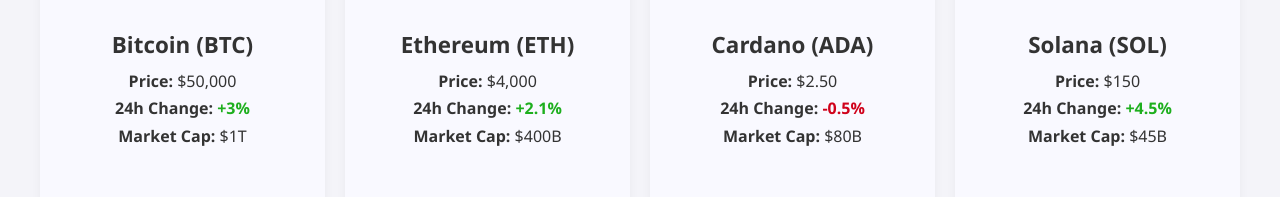
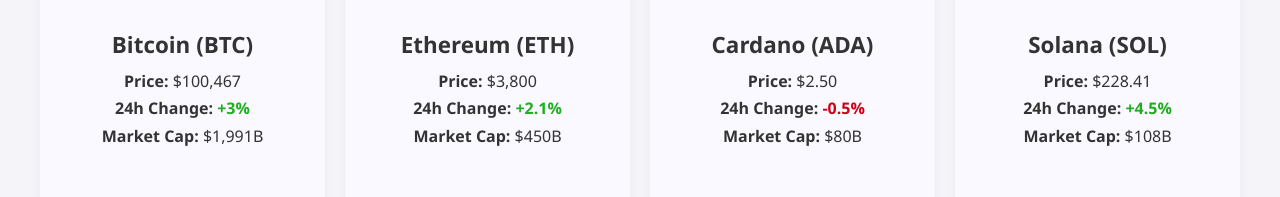
Before and after one commit to AirMax-11/AirMax, a plain HTML site: page prices.html in a window 1280 px wide. Shown: the part 478-675 px from the top of the page. Drawn offline with Linux system fonts and the light colour scheme.

Commit message:
Update prices.html

```diff
--- a/prices.html
+++ b/prices.html
@@ -109,15 +109,15 @@
         <div class="crypto-grid" id="crypto-grid">
             <div class="crypto-card" data-coin="Bitcoin" data-symbol="BTC">
                 <h3>Bitcoin (BTC)</h3>
-                <p><strong>Price:</strong> <span class="price">$50,000</span></p>
+                <p><strong>Price:</strong> <span class="price">$100,467</span></p>
                 <p><strong>24h Change:</strong> <span class="change variation-positive">+3%</span></p>
-                <p><strong>Market Cap:</strong> $1T</p>
+                <p><strong>Market Cap:</strong> $1,991B</p>
             </div>
             <div class="crypto-card" data-coin="Ethereum" data-symbol="ETH">
                 <h3>Ethereum (ETH)</h3>
-                <p><strong>Price:</strong> <span class="price">$4,000</span></p>
+                <p><strong>Price:</strong> <span class="price">$3,800</span></p>
                 <p><strong>24h Change:</strong> <span class="change variation-positive">+2.1%</span></p>
-                <p><strong>Market Cap:</strong> $400B</p>
+                <p><strong>Market Cap:</strong> $450B</p>
             </div>
             <div class="crypto-card" data-coin="Cardano" data-symbol="ADA">
                 <h3>Cardano (ADA)</h3>
@@ -127,9 +127,9 @@
             </div>
             <div class="crypto-card" data-coin="Solana" data-symbol="SOL">
                 <h3>Solana (SOL)</h3>
-                <p><strong>Price:</strong> <span class="price">$150</span></p>
+                <p><strong>Price:</strong> <span class="price">$228.41</span></p>
                 <p><strong>24h Change:</strong> <span class="change variation-positive">+4.5%</span></p>
-                <p><strong>Market Cap:</strong> $45B</p>
+                <p><strong>Market Cap:</strong> $108B</p>
             </div>
         </div>
     </main>
```
